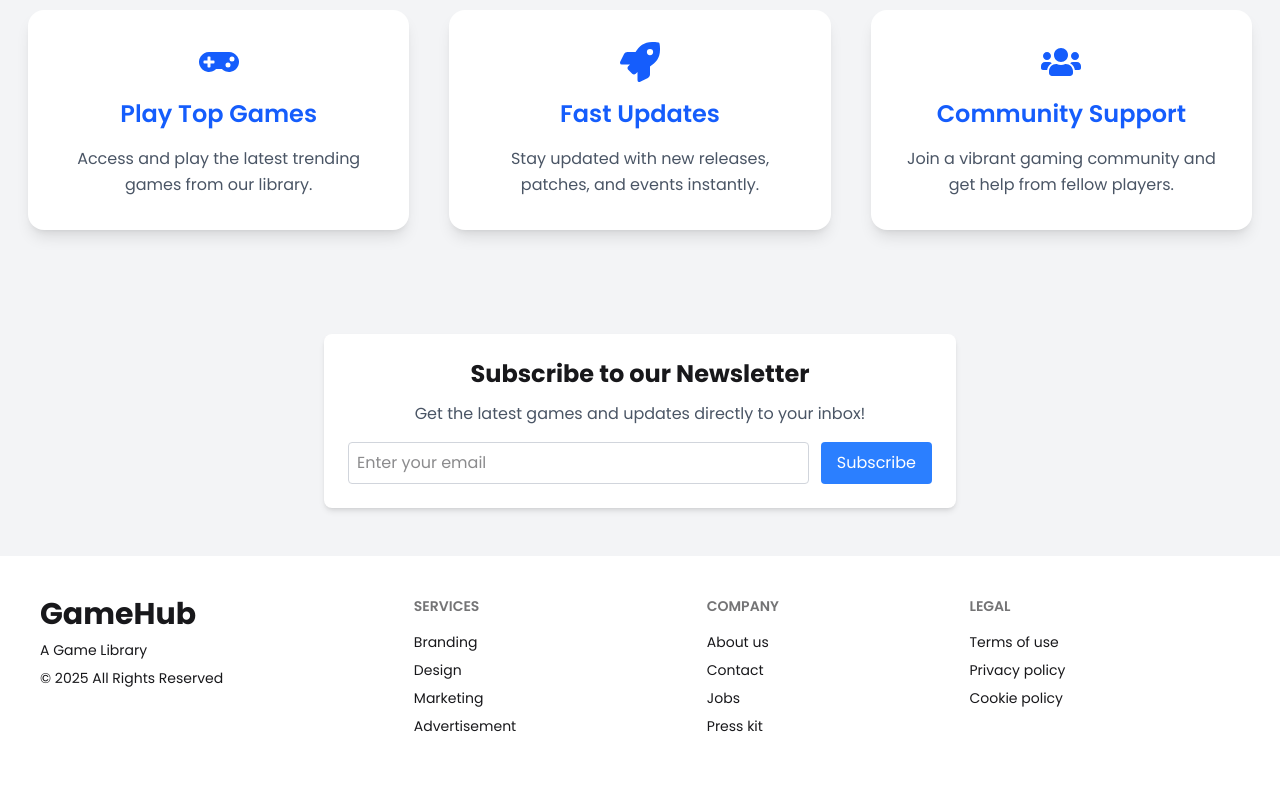
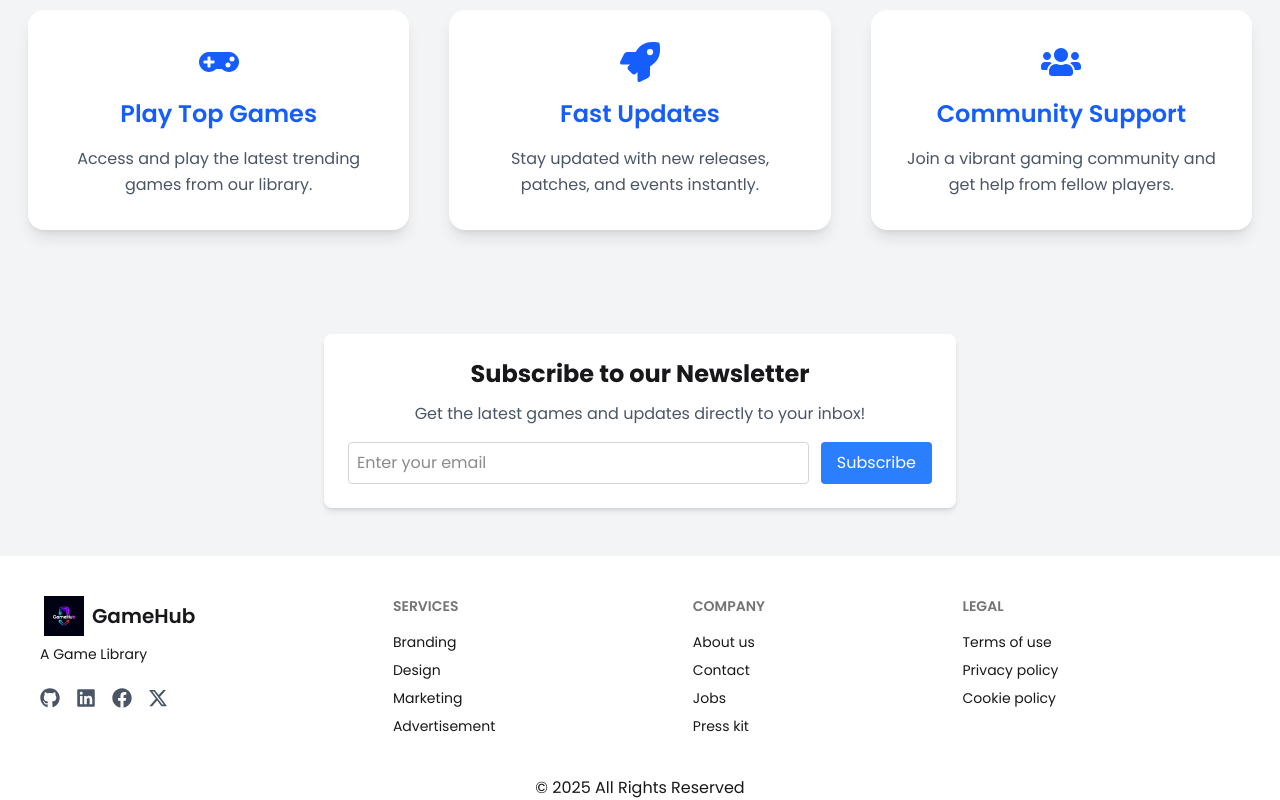
Before and after one commit to fardin-sojon/gameHub-library-assignment-9, a React (Vite) app: page / in a window 1280 px wide. Shown: the part 2120-2920 px from the top of the page. Before the commit the page ends 2896 px from the top, so only its background shows below. Built offline with nearby package versions, Linux system fonts and the light colour scheme; no server answers.

Commit message:
added all card game sort

```diff
--- a/src/Components/Footer.jsx
+++ b/src/Components/Footer.jsx
@@ -1,17 +1,53 @@
 import React from "react";
 import { Link } from "react-router";
+import logoImg from "/game-hub.png";
+import { FaFacebook, FaGithub, FaLinkedin } from "react-icons/fa";
+import { FaXTwitter } from "react-icons/fa6";
 
 const Footer = () => {
   return (
     <div className="bg-white">
       <footer className="footer sm:footer-horizontal  text-base-content p-10 container mx-auto">
         <aside>
-        <h2 className="text-3xl font-bold">GameHub</h2>
+          <div className="flex justify-center items-center">
+            <Link to="/">
+              <img className="w-10 ml-1" src={logoImg} alt="" />
+            </Link>
+            <Link to="/" className="font-semibold ml-2 text-xl">
+              GameHub
+            </Link>
+          </div>
           <p className="">
             A Game Library
             <br />
           </p>
-           <span> &copy; 2025 All Rights Reserved</span>
+          {/* Social Links */}
+          <div className="flex justify-center md:justify-start gap-4 mt-4 text-gray-600 text-xl">
+            <a
+              href="https://github.com/fardin-sojon"
+              target="_blank"
+              rel="noreferrer"
+            >
+              <FaGithub className="hover:text-gray-800 transition-colors" />
+            </a>
+            <a
+              href="https://www.linkedin.com/in/fardin-sojon/"
+              target="_blank"
+              rel="noreferrer"
+            >
+              <FaLinkedin className="hover:text-blue-600 transition-colors" />
+            </a>
+            <a
+              href="https://www.facebook.com/fardinsojon"
+              target="_blank"
+              rel="noreferrer"
+            >
+              <FaFacebook className="hover:text-blue-500 transition-colors" />
+            </a>
+            <a href="https://x.com/fardin_sojon" target="_blank" rel="noreferrer">
+              <FaXTwitter className="hover:text-black transition-colors" />
+            </a>
+          </div>
         </aside>
         <nav>
           <h6 className="footer-title">Services</h6>
@@ -22,7 +58,9 @@ const Footer = () => {
         </nav>
         <nav>
           <h6 className="footer-title">Company</h6>
-          <Link to="/about-us" className="link link-hover">About us</Link>
+          <Link to="/about-us" className="link link-hover">
+            About us
+          </Link>
           <a className="link link-hover">Contact</a>
           <a className="link link-hover">Jobs</a>
           <a className="link link-hover">Press kit</a>
@@ -34,6 +72,10 @@ const Footer = () => {
           <a className="link link-hover">Cookie policy</a>
         </nav>
       </footer>
+      <span className="flex justify-center">
+        {" "}
+        &copy; 2025 All Rights Reserved
+      </span>
     </div>
   );
 };
--- a/src/Pages/AllGame.jsx
+++ b/src/Pages/AllGame.jsx
@@ -1,8 +1,6 @@
-import React, { useContext } from "react";
+import React, { useState } from "react";
 import { NavLink, useLoaderData } from "react-router";
 import { motion } from "framer-motion";
-import { AuthContext } from "../Provider/AuthContext";
-import Loading from "../Components/Loading";
 import UserTitle from "../Hook/UserTitle";
 
 const containerVariants = {
@@ -20,13 +18,41 @@ const cardVariants = {
 const AllGame = () => {
   UserTitle(`All Game || Gamehub`);
 
-  const topGames = useLoaderData();
-  // console.log(topGames);
+  const allGames = useLoaderData();
+  const [sortOption, setSortOption] = useState("rating-asc");
+
+  const sortedGames = [...allGames].sort((a, b) => {
+    switch (sortOption) {
+      case "rating-asc":
+        return parseFloat(a.ratings) - parseFloat(b.ratings);
+      case "rating-desc":
+        return parseFloat(b.ratings) - parseFloat(a.ratings);
+      case "title-asc":
+        return a.title.localeCompare(b.title);
+      case "title-desc":
+        return b.title.localeCompare(a.title);
+      default:
+        return 0;
+    }
+  });
 
   return (
-    <div className="py-10 bg-gray-100 pt-24 px-3">
+    <div className="py-10 bg-gray-100 pt-24 px-3 min-h-screen">
       <div className="container mx-auto">
         <h2 className="text-2xl text-center font-bold mb-5">All Games</h2>
+
+        <div className="flex justify-end mb-6 gap-4">
+          <select
+            value={sortOption}
+            onChange={(e) => setSortOption(e.target.value)}
+            className="px-4 py-2 rounded-lg border"
+          >
+            <option value="rating-asc">Rating: Low → High</option>
+            <option value="rating-desc">Rating: High → Low</option>
+            <option value="title-asc">Title: A → Z</option>
+            <option value="title-desc">Title: Z → A</option>
+          </select>
+        </div>
 
         <motion.div
           className="grid grid-cols-1 sm:grid-cols-2 md:grid-cols-4 gap-6"
@@ -34,7 +60,7 @@ const AllGame = () => {
           initial="hidden"
           animate="visible"
         >
-          {topGames.map((game) => (
+          {sortedGames.map((game) => (
             <motion.div
               key={game.id}
               variants={cardVariants}
@@ -52,7 +78,6 @@ const AllGame = () => {
                 <h3 className="text-lg font-semibold">{game.title}</h3>
                 <p className="text-gray-600">Rating: {game.ratings} ⭐</p>
 
-                {/* See More Button */}
                 <a
                   href={`/game-details/${game.id}`}
                   className="mt-3 inline-block bg-blue-600 text-white w-full text-center py-2 rounded-md hover:bg-blue-700 transition-all"
--- a/src/Routes/Router.jsx
+++ b/src/Routes/Router.jsx
@@ -41,7 +41,7 @@ export const router = createBrowserRouter([
       {
         path: "/all-game",
         Component: AllGame,
-        loader: () => fetch("/gamehub.json"),
+        loader: () => fetch("/gamehub.json").then(res => res.json()),
       },
       {
         path: "game-details/:id",
```
